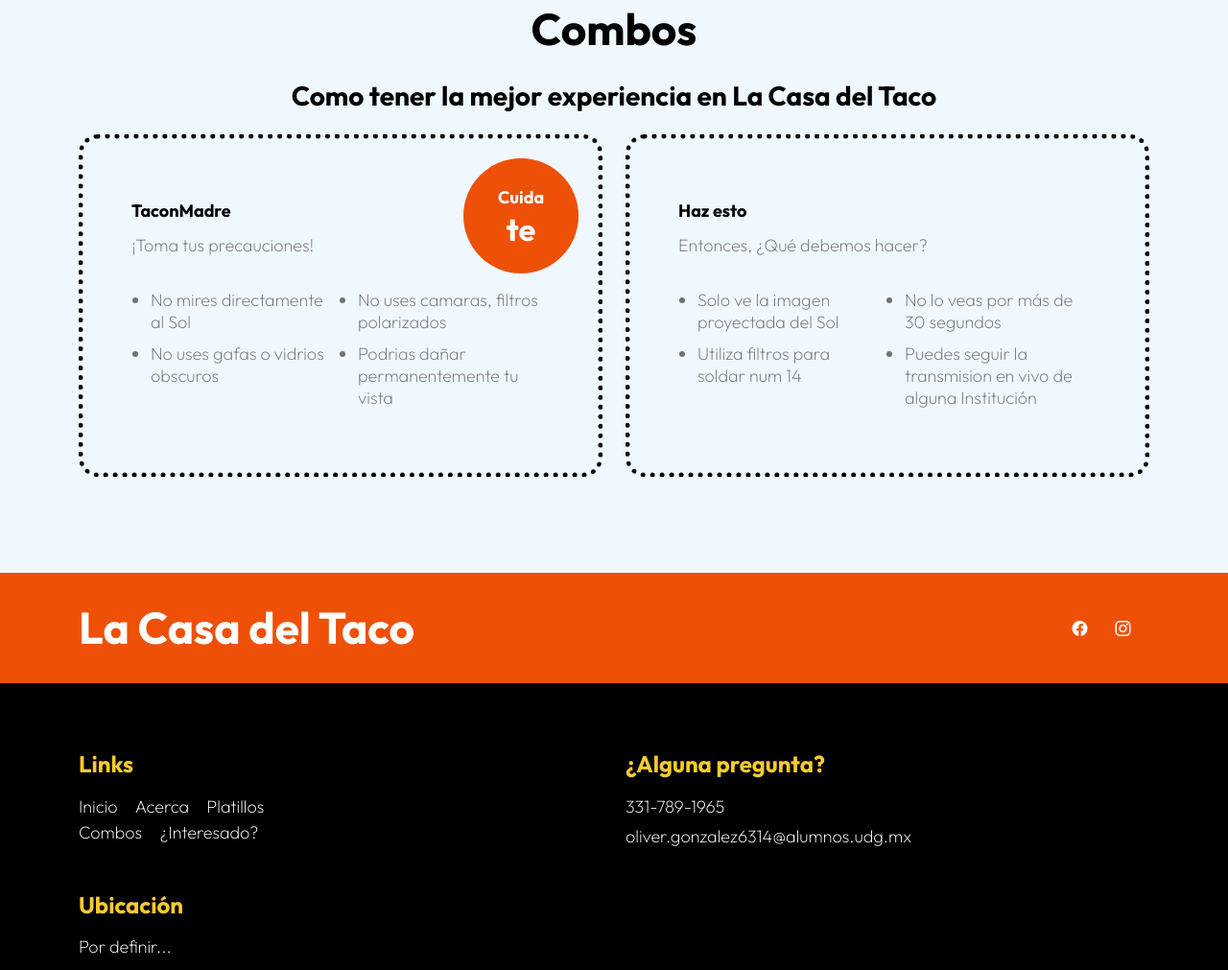
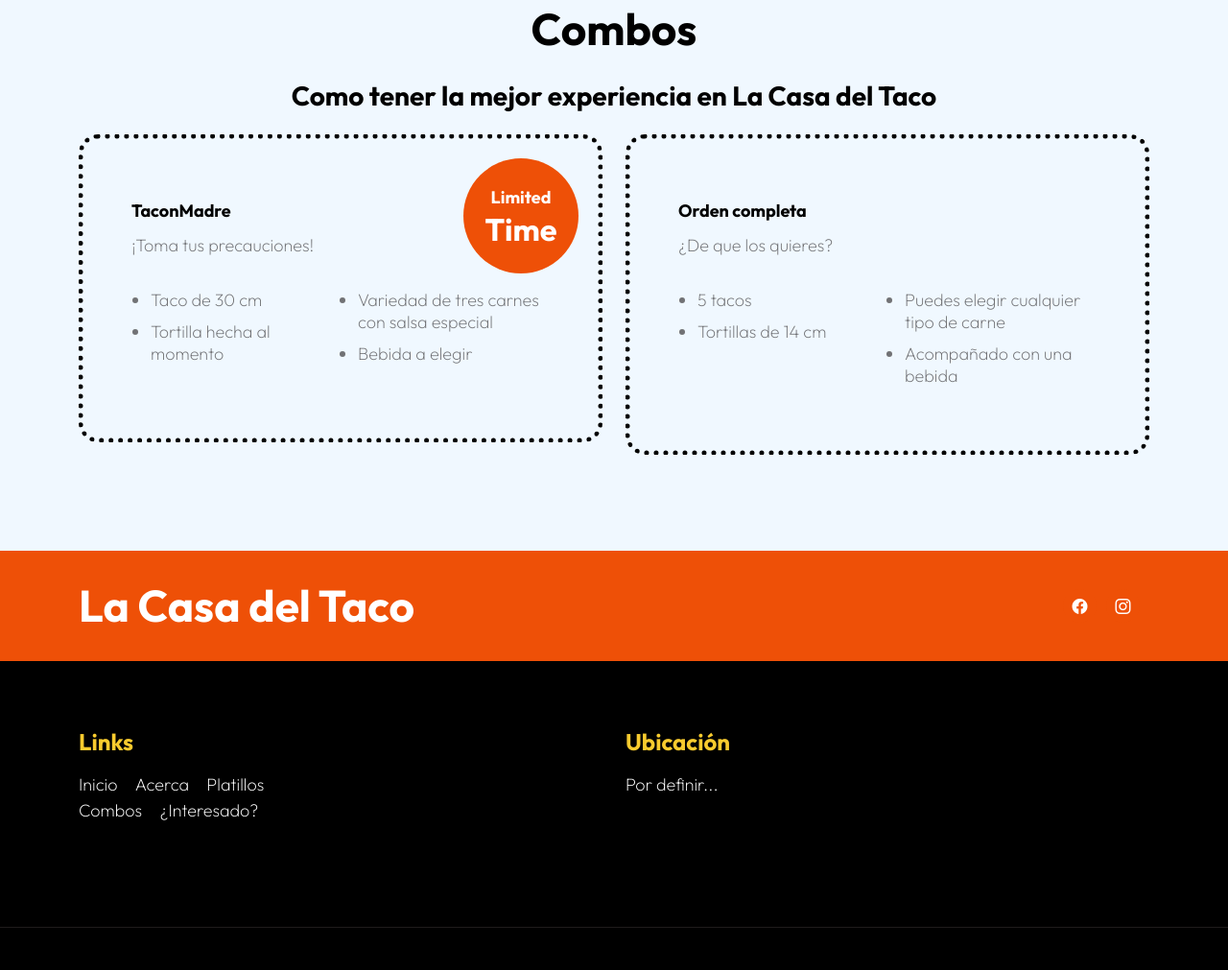
Before and after one commit to OliverGlezMoo/casadeltaco, a plain HTML site: page index.html in a window 1280 px wide. Shown: the part 3166-4177 px from the top of the page at 96% size. Drawn offline with Linux system fonts and the light colour scheme.

Commit message:
Final Commit

```diff
--- a/index.html
+++ b/index.html
@@ -347,17 +347,17 @@ https://templatemo.com/tm-583-festava-live
                                     <p>¡Toma tus precauciones!</p>
                                 </div>
 
-                                <p class="pricing-tag ms-auto">Cuida<span>te</span></h2>
+                                <p class="pricing-tag ms-auto">Limited<span>Time</span></h2>
                             </div>
 
                             <ul class="pricing-list mt-3">
-                                <li class="pricing-list-item">No mires directamente al Sol</li>
+                                <li class="pricing-list-item">Taco de 30 cm</li>
 
-                                <li class="pricing-list-item">No uses gafas o vidrios obscuros</li>
+                                <li class="pricing-list-item">Tortilla hecha al momento</li>
 
-                                <li class="pricing-list-item">No uses camaras, filtros polarizados</li>
+                                <li class="pricing-list-item">Variedad de tres carnes con salsa especial</li>
 
-                                <li class="pricing-list-item">Podrias dañar permanentemente tu vista</li>
+                                <li class="pricing-list-item">Bebida a elegir</li>
                             </ul>
                         </div>
                     </div>
@@ -366,20 +366,20 @@ https://templatemo.com/tm-583-festava-live
                         <div class="pricing-thumb">
                             <div class="d-flex">
                                 <div>
-                                    <h3><small>Haz esto</small></h3>
+                                    <h3><small>Orden completa</small></h3>
 
-                                    <p>Entonces, ¿Qué debemos hacer?</p>
+                                    <p>¿De que los quieres?</p>
                                 </div>
                             </div>
 
                             <ul class="pricing-list mt-3">
-                                <li class="pricing-list-item">Solo ve la imagen proyectada del Sol</li>
+                                <li class="pricing-list-item">5 tacos</li>
 
-                                <li class="pricing-list-item">Utiliza filtros para soldar num 14</li>
+                                <li class="pricing-list-item">Tortillas de 14 cm</li>
 
-                                <li class="pricing-list-item">No lo veas por más de 30 segundos</li>
+                                <li class="pricing-list-item">Puedes elegir cualquier tipo de carne</li>
 
-                                <li class="pricing-list-item">Puedes seguir la transmision en vivo de alguna Institución</li>
+                                <li class="pricing-list-item">Acompañado con una bebida</li>
                             </ul>
                         </div>
                     </div>
@@ -448,21 +448,7 @@ https://templatemo.com/tm-583-festava-live
                     </ul>
                 </div>
 
-                <div class="col-lg-3 col-md-6 col-12 mb-4 mb-lg-0">
-                    <h5 class="site-footer-title mb-3">¿Alguna pregunta?</h5>
 
-                    <p class="text-white d-flex mb-1">
-                        <a href="tel: 331-789-1965" class="site-footer-link">
-                            331-789-1965
-                        </a>
-                    </p>
-
-                    <p class="text-white d-flex">
-                        <a href="oliver.gonzalez6314@alumnos.udg.mx" class="site-footer-link">
-                            oliver.gonzalez6314@alumnos.udg.mx
-                        </a>
-                    </p>
-                </div>
 
                 <div class="col-lg-3 col-md-6 col-11 mb-4 mb-lg-0 mb-md-0">
                     <h5 class="site-footer-title mb-3">Ubicación</h5>
```
